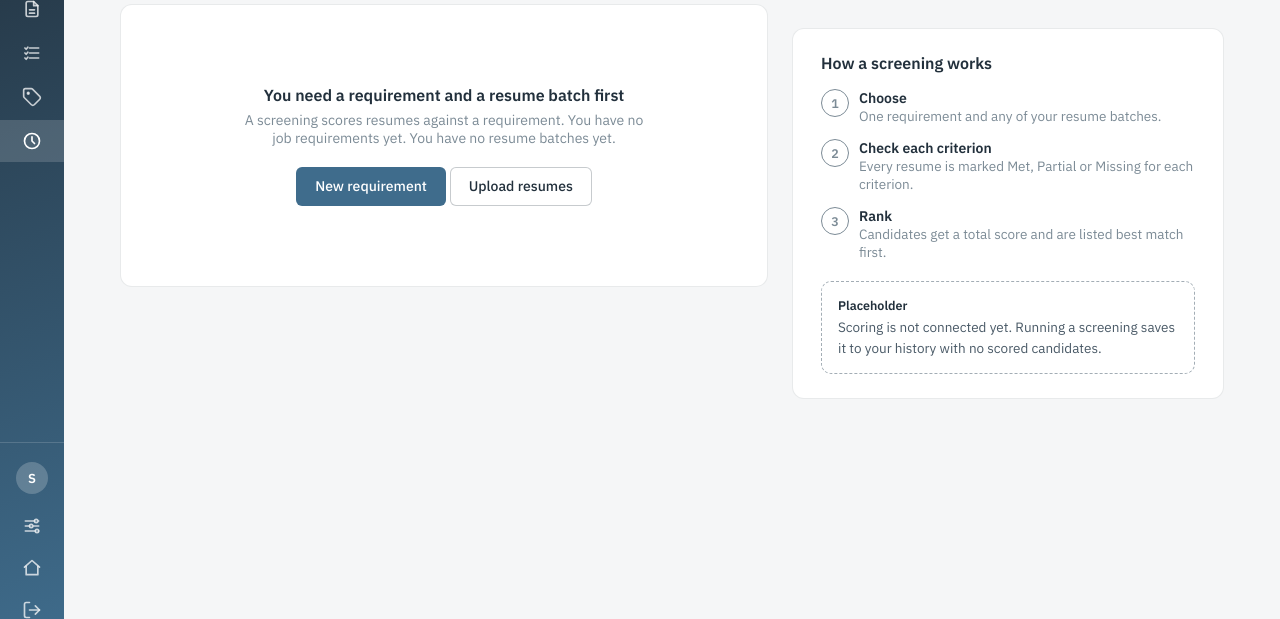
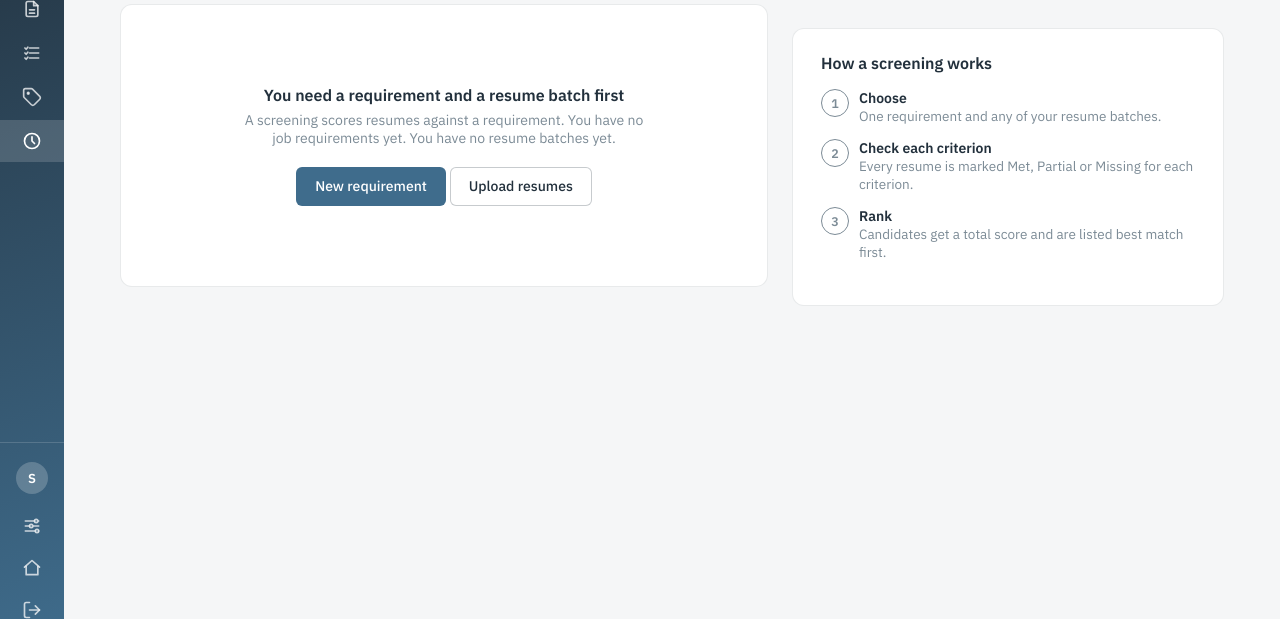
Before and after one commit to vnnvncnt3/TugmaSycan, a Django app: page /history/run/ in a window 1280 px wide. Shown: the part 157-776 px from the top of the page. Run offline with Django 5.2, Linux system fonts and the light colour scheme; the visitor is signed in with stand-in values (Sample User, id 1); data that the repository does not hold is empty; parts of the project's set-up code (start-up, migrations or seed data) failed here and were passed over.

Commit message:
fix(search_history): block empty screenings and remove outdated

```diff
--- a/templates/search_history/history_list.html
+++ b/templates/search_history/history_list.html
@@ -43,7 +43,7 @@
               <td><a class="row-link" href="{% url 'search_history:detail' s.pk %}">{{ s.job_requirement.title }}</a></td>
               <td>{{ s.searched_at|date:"M j, Y" }}<span class="cell-sub">{{ s.searched_at|time:"g:i A" }}</span></td>
               <td class="num">{{ s.scored_count }}</td>
-              <td>{% if s.scored_count %}<span class="badge badge--ok">Scored</span>{% else %}<span class="badge badge--warn">Awaiting scoring</span>{% endif %}</td>
+              <td>{% if s.scored_count %}<span class="badge badge--ok">Scored</span>{% else %}<span class="badge badge--warn">No candidates scored</span>{% endif %}</td>
               <td><a class="link" href="{% url 'search_history:detail' s.pk %}">View results</a></td>
             </tr>
           {% endfor %}
--- a/templates/search_history/run.html
+++ b/templates/search_history/run.html
@@ -77,10 +77,6 @@
       <li><div><strong>Check each criterion</strong><span>Every resume is marked Met, Partial or Missing for each criterion.</span></div></li>
       <li><div><strong>Rank</strong><span>Candidates get a total score and are listed best match first.</span></div></li>
     </ol>
-    <div class="stub-note">
-      <strong>Placeholder</strong>
-      Scoring is not connected yet. Running a screening saves it to your history with no scored candidates.
-    </div>
   </aside>
 </div>
 {% endblock %}
```
